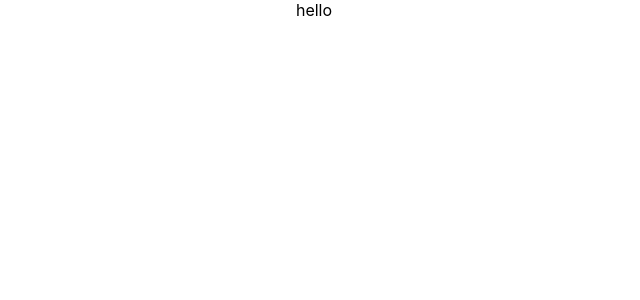
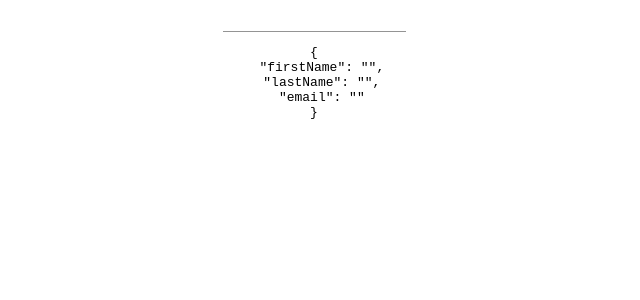
Before and after one commit to kevingilpin/react-typescript-material-ui-form, a React (Create React App) app: page / in a window 1280 px wide. Shown: the top 300 px of the page, without its empty margins (326-966 px from the left). Built offline with nearby package versions, Linux system fonts and the light colour scheme.

Commit message:
Update to TypeScript and display first field

```diff
--- a/public/index.html
+++ b/public/index.html
@@ -14,6 +14,7 @@
       manifest.json provides metadata used when your web app is installed on a
       user's mobile device or desktop. See https://developers.google.com/web/fundamentals/web-app-manifest/
     -->
+    <link rel="stylesheet" href="https://fonts.googleapis.com/css?family=Roboto:300,400,500,700&display=swap" />
     <link rel="manifest" href="%PUBLIC_URL%/manifest.json" />
     <!--
       Notice the use of %PUBLIC_URL% in the tags above.
--- a/src/App.js
+++ /dev/null
@@ -1,8 +0,0 @@
-import logo from './logo.svg';
-import './App.css';
-
-const App = () => {
-  return <div style={{ textAlign: "center" }}>hello</div>
-}
-
-export default App;
--- /dev/null
+++ b/src/App.tsx
@@ -0,0 +1,8 @@
+import React from 'react';
+import { MyForm } from './MyForm';
+
+const App = () => {
+  return <div style={{ textAlign: "center" }}><MyForm onSubmit={() => {}} /></div>
+}
+
+export default App;
--- /dev/null
+++ b/src/MyForm.tsx
@@ -0,0 +1,35 @@
+import * as React from 'react';
+import { TextField } from "@material-ui/core";
+import {Formik, Form} from 'formik';
+
+interface Values {
+    firstName: string;
+    lastName: string;
+    email: string;
+}
+
+interface Props {
+    onSubmit: (values: Values) => void;
+}
+
+export const MyForm: React.FC<Props> = ({onSubmit}) => {
+    return (
+        <Formik initialValues={{firstName: '', lastName: '', email: ''}} onSubmit={(values) => {
+            onSubmit(values)
+        }}>
+            {({values, handleChange, handleBlur}) => (
+                <Form>
+                    <TextField
+                        name='firstName'
+                        value={values.firstName}
+                        onChange={handleChange}
+                        onBlur={handleBlur}
+                    />
+                    <pre>
+                        {JSON.stringify(values, null, 2)}
+                    </pre>
+                </Form>
+            )}
+        </Formik>
+    );
+}
--- /dev/null
+++ b/src/react-app-env.d.ts
@@ -0,0 +1 @@
+/// <reference types="react-scripts" />
```
Also changed, not shown: package.json (+8 -0 lines), tsconfig.json (added, +26 -0 lines), 2 other files (tests, documents, lock files or other folders).
